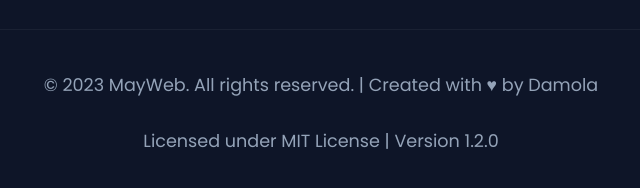
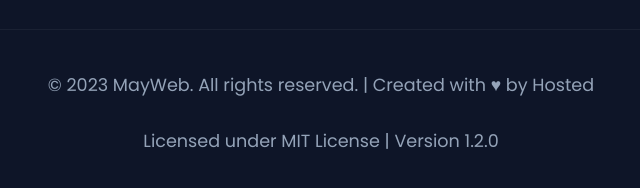
Before and after one commit to oyin25/maywebsite, a plain HTML site: page about.html in a window 1280 px wide. Shown: the part 5155-5343 px from the top of the page, 319-959 px from the left. Drawn offline with Linux system fonts and the light colour scheme.

Commit message:
Update about.html

```diff
--- a/about.html
+++ b/about.html
@@ -984,7 +984,7 @@
             </div>
 
             <div class="copyright">
-                <p>&copy; 2023 MayWeb. All rights reserved. | Created with ♥ by Damola</p>
+                <p>&copy; 2023 MayWeb. All rights reserved. | Created with ♥ by Hosted</p>
                 <p>Licensed under MIT License | Version 1.2.0</p>
             </div>
         </div>
```
